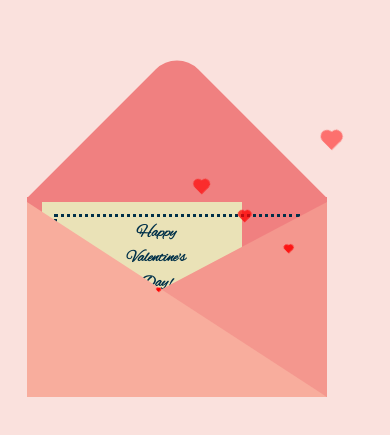
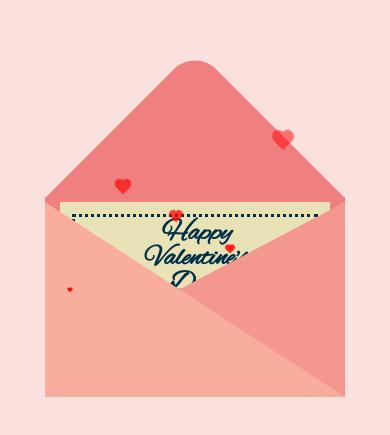
Before and after one commit to Kyutsukii/valentine.io, a plain HTML site: page index.html in a window 390 px wide. Shown: the part 163-598 px from the top of the page. Drawn offline with Linux system fonts and the light colour scheme.

Commit message:
Update style.css

```diff
--- a/css/style.css
+++ b/css/style.css
@@ -281,34 +281,3 @@ body {
 .button:hover {
     background-color: #f8ad9d;
 }
-
-@media only screen and (max-width: 768px) {
-    .container {
-        width: 90%; /* Mengurangi lebar container */
-    }
-
-    .valentines {
-        font-size: 14px; /* Mengurangi ukuran font */
-    }
-
-    .card {
-        width: 200px; /* Mengurangi lebar card */
-    }
-
-    .text {
-        font-size: 16px; /* Mengurangi ukuran font pada teks */
-    }
-
-    /* Mengatur tata letak elemen hearts untuk perangkat seluler */
-    .hearts {
-        position: absolute;
-        bottom: 20px;
-        left: 50%;
-        transform: translateX(-50%);
-    }
-
-    .hearts div {
-        display: inline-block;
-        margin: 0 5px;
-    }
-}
```
